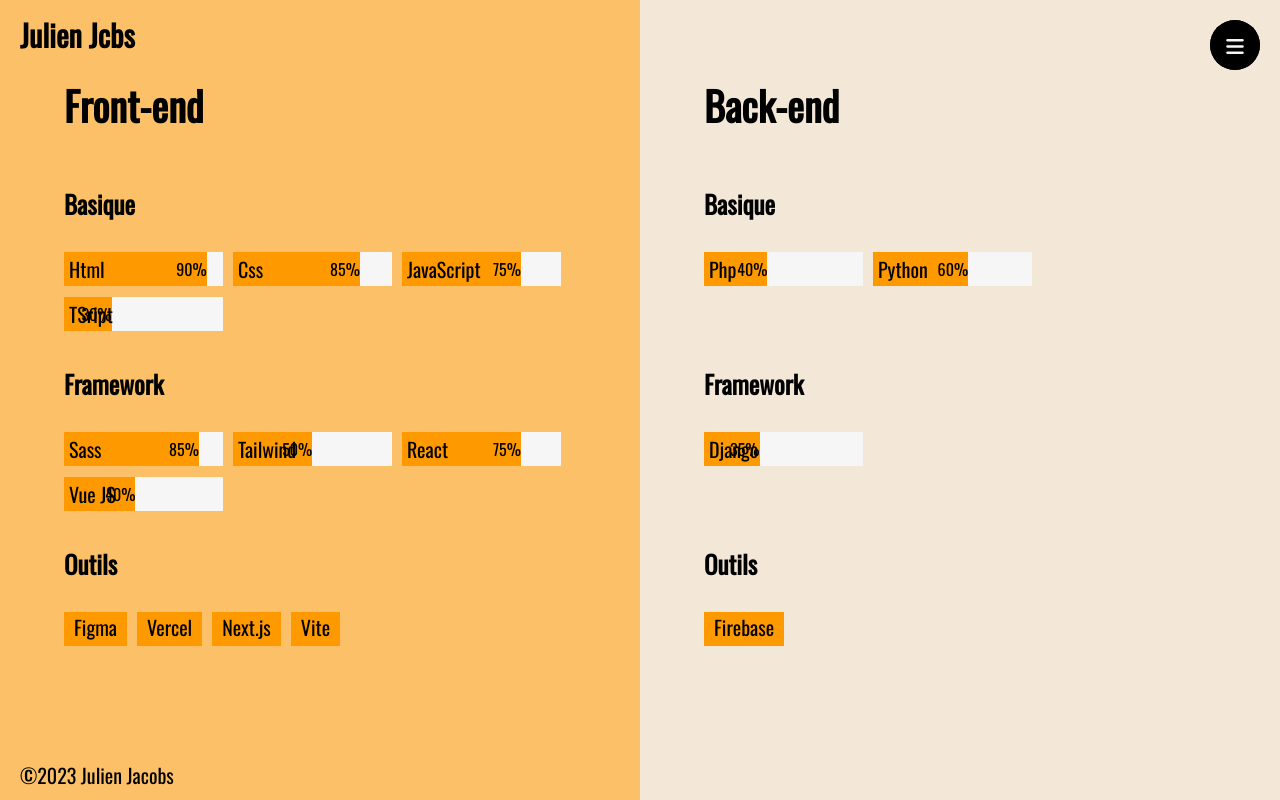
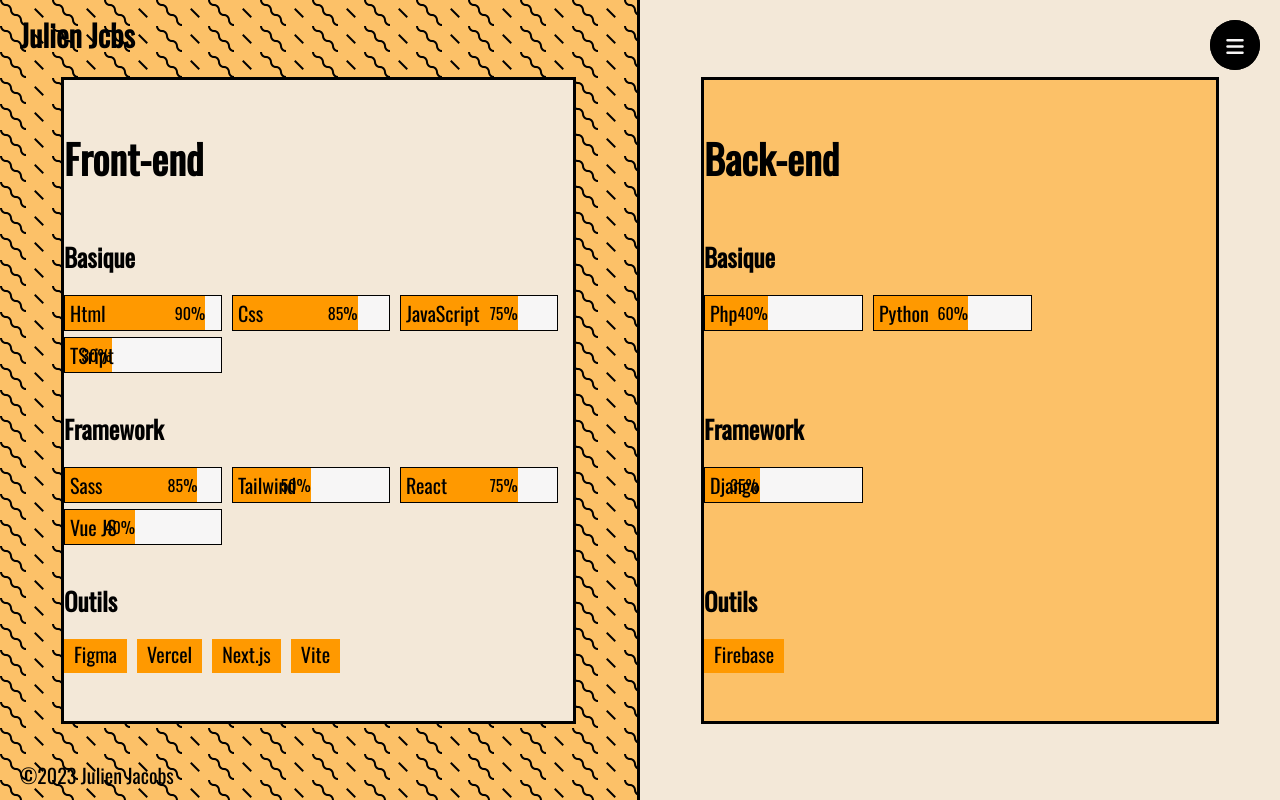
Before and after one commit to Tswide/portfolio, a PHP site: page /portfolio/pages/competences.php in a window 1280 px wide. Run offline with PHP 8.4, Linux system fonts and the light colour scheme; some libraries are stand-ins or nearby versions.

Commit message:
MAJ du design

```diff
--- a/css/competences.css
+++ b/css/competences.css
@@ -5,6 +5,7 @@
 
 .left_column_competences {
     background-color: var(--second-color);
+    background-image: url(../assets/wiggle.svg);
     position:absolute;
     left: 0;
     top: 0;
@@ -14,36 +15,61 @@
     flex-direction: column;
     justify-content: center;
     padding: 0 5vw;
+    border-right: 3px solid black;
 }
 
-.category_competences {
+#contenue_des_competences_left {
+    background-color: var(--background-color);
+    outline: 3px solid black;
+}
+
+#contenue_des_competences_right {
+    background-color: var(--second-color);
+    outline: 3px solid black;
+}
+
+.contenue_des_competences_skills {
+    padding: 3rem 0;
+}
+
+/* .category_competences {
     height: 180px;
-}
+} */
 
 .titre_fonction_competence {
     font-size: var(--second-title-font-size);
     margin-bottom: var(--mg-bottom-section);
 }
 
-.titre_competence {
-    font-size: 25px;
+.category_competences {
     margin-bottom: var(--mg-bottom-div);
 }
 
+.titre_competence {
+    font-size: 25px;
+    margin-bottom: var(--mg-bottom);
+}
+
 .contenue {
-    height: 50%;
+    height: 85px;
+    display: flex;
+    flex-wrap: wrap;
+}
+
+.contenue_outils {
     display: flex;
     flex-wrap: wrap;
 }
 
 .container {
+    border: 1px solid black;
     position: relative;
     display: flex;
     align-items: center;
-    width: 31%; /* Full width */
+    width: 31%;
     background-color: var(--main-color);
     margin-right: 2%;
-    height: 34px;
+    height: 36px;
 }
 
 .competences_skill {
--- a/includes/header.php
+++ b/includes/header.php
@@ -6,15 +6,15 @@
     <meta name="viewport" content="width=device-width, initial-scale=1.0">
     <title>Document</title>
 
-    <link rel="stylesheet" href="http://localhost/portfolio/style.css">
-    <link rel="stylesheet" href="http://localhost/portfolio/css/footer.css">
-    <link rel="stylesheet" href="http://localhost/portfolio/css/navbar.css">
-    <link rel="stylesheet" href="http://localhost/portfolio/css/accueil.css">
-    <link rel="stylesheet" href="http://localhost/portfolio/css/competences.css">
-    <link rel="stylesheet" href="http://localhost/portfolio/css/formation.css">
-    <link rel="stylesheet" href="http://localhost/portfolio/css/contact.css">
+    <link rel="stylesheet" href="http://localhost:4040/portfolio/style.css">
+    <link rel="stylesheet" href="http://localhost:4040/portfolio/css/footer.css">
+    <link rel="stylesheet" href="http://localhost:4040/portfolio/css/navbar.css">
+    <link rel="stylesheet" href="http://localhost:4040/portfolio/css/accueil.css">
+    <link rel="stylesheet" href="http://localhost:4040/portfolio/css/competences.css">
+    <link rel="stylesheet" href="http://localhost:4040/portfolio/css/formation.css">
+    <link rel="stylesheet" href="http://localhost:4040/portfolio/css/contact.css">
 
-    <link rel="stylesheet" href="http://localhost/portfolio/css/button_custom.css">
+    <link rel="stylesheet" href="http://localhost:4040/portfolio/css/button_custom.css">
 
     <link href="https://fonts.googleapis.com/css2?family=Oswald&display=swap" rel="stylesheet">
     <link href="https://fonts.googleapis.com/css2?family=Lato&display=swap" rel="stylesheet">
--- a/includes/menu.php
+++ b/includes/menu.php
@@ -5,16 +5,16 @@
         <label for="active" class="menu-btn"><i class="fas fa-bars"></i></label>
         <div class="wrapper">
             <ul>
-                <li><a href="http://localhost/portfolio/index.php">Accueil</a></li>
-                <li><a href="http://localhost/portfolio/pages/competences.php">Compétences</a></li>
-                <li><a href="http://localhost/portfolio/pages/formation.php">Formations</a></li>
+                <li><a href="http://localhost:4040/portfolio/index.php">Accueil</a></li>
+                <li><a href="http://localhost:4040/portfolio/pages/competences.php">Compétences</a></li>
+                <li><a href="http://localhost:4040/portfolio/pages/formation.php">Formations</a></li>
                 <li><a href="#">Portfolio</a></li>
-                <li><a href="http://localhost/portfolio/pages/contact.php">Contact</a></li>
+                <li><a href="http://localhost:4040/portfolio/pages/contact.php">Contact</a></li>
             <?php
             session_start();
             if (isset($_SESSION['id']) && isset($_SESSION['pseudo'])) {
             ?>
-                <li><a href="http://localhost/portfolio/admin/administration.php">Administration</a></li>
+                <li><a href="http://localhost:4040/portfolio/admin/administration.php">Administration</a></li>
             <?php
             }
             ?>
--- a/index.php
+++ b/index.php
@@ -20,14 +20,14 @@
             </div>
             <div class="dessin_accompagnement"></div>
         </div>
-    </div>
-    <div class="right_column">
-        <img src="assets/me.png" alt="Photo de moi">
         <div class="icons">
             <i class="uil uil-github"></i>
             <i class="uil uil-linkedin"></i>
         </div>
     </div>
+    <div class="right_column">
+        <img src="assets/avatar.png" alt="Photo de moi" class="pics_avatar">
+    </div>
 </section>
 
 <?php include_once 'includes/footer.php'; ?>
--- a/pages/competences.php
+++ b/pages/competences.php
@@ -2,7 +2,7 @@
 
 <section id="competences">
     <div class="left_column_competences">
-        <div class="contenue_des_competences_skills">
+        <div class="contenue_des_competences_skills" id="contenue_des_competences_left">
             <h2 class="titre_fonction_competence">Front-end</h2>
             <div id="basique" class="category_competences">
                 <h3 class="titre_competence">Basique</h3>
@@ -46,9 +46,9 @@
                     </div>
                 </div>
             </div>
-            <div id="outils" class="category_competences">
+            <div id="outils">
                 <h3 class="titre_competence">Outils</h3>
-                <div class="contenue">
+                <div class="contenue_outils">
                     <p class="outils">Figma</p>
                     <p class="outils">Vercel</p>
                     <p class="outils">Next.js</p>
@@ -58,7 +58,7 @@
         </div>
     </div>
     <div class="right_column_competences">
-        <div class="contenue_des_competences_skills">
+        <div class="contenue_des_competences_skills" id="contenue_des_competences_right">
             <h2 class="titre_fonction_competence">Back-end</h2>
             <div id="basique" class="category_competences">
                 <h3 class="titre_competence">Basique</h3>
@@ -82,9 +82,9 @@
                     </div>
                 </div>
             </div>
-            <div id="outils" class="category_competences">
+            <div id="outils">
                 <h3 class="titre_competence">Outils</h3>
-                <div class="contenue">
+                <div class="contenue_outils">
                     <p class="outils">Firebase</p>
                 </div>
             </div>
```
Also changed, not shown: css/accueil.css (+15 -9 lines), assets/avatar.png (added), assets/topography.svg (added), assets/wiggle.svg (added), 1 other file.
